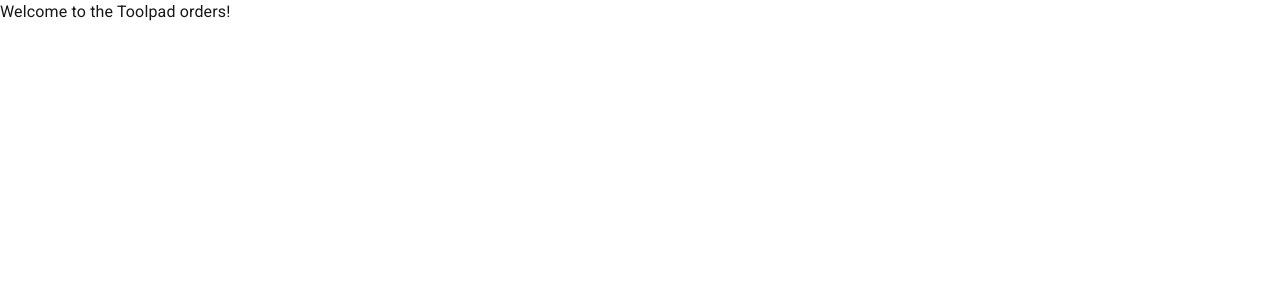
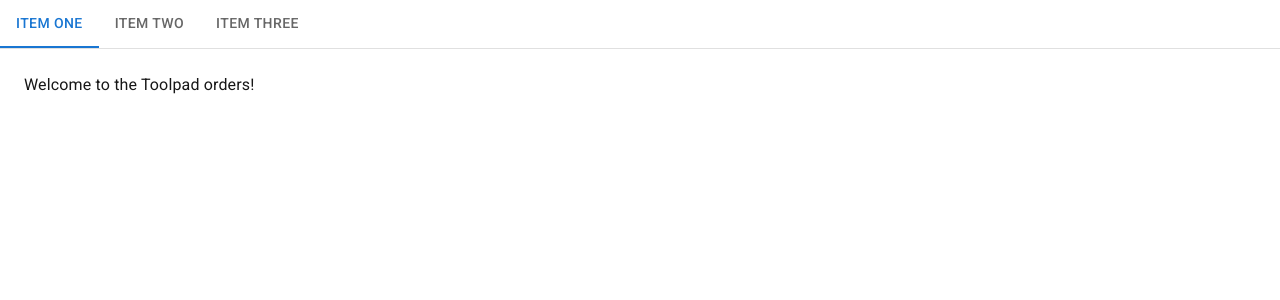
Before and after one commit to denizzhansahin/obs_nestjs_nextjs_graphql, a Next.js app in the folder client/: page /pages/ADMIN_PANEL/ogrenci_islemleri in a window 1280 px wide. Shown: the top 300 px of the page. Built offline with nearby package versions, Linux system fonts and the light colour scheme.

Commit message:
first commit

```diff
--- a/client/app/pages/ADMIN_PANEL/ogrenci_islemleri/ogrenci_edit/page.tsx
+++ b/client/app/pages/ADMIN_PANEL/ogrenci_islemleri/ogrenci_edit/page.tsx
@@ -2,7 +2,7 @@
 import Typography from '@mui/material/Typography';
 
 
-export default function OrdersPage() {
+export default function OgrenciEdit() {
 
 
   return (
--- a/client/app/pages/ADMIN_PANEL/ogrenci_islemleri/ogrenci_ekle/page.tsx
+++ b/client/app/pages/ADMIN_PANEL/ogrenci_islemleri/ogrenci_ekle/page.tsx
@@ -2,7 +2,7 @@
 import Typography from '@mui/material/Typography';
 
 
-export default function OrdersPage() {
+export default function OgrenciEkle() {
 
 
   return (
--- a/client/app/pages/ADMIN_PANEL/ogrenci_islemleri/page.tsx
+++ b/client/app/pages/ADMIN_PANEL/ogrenci_islemleri/page.tsx
@@ -1,13 +1,66 @@
+"use client"
 import * as React from 'react';
-import Typography from '@mui/material/Typography';
+import Tabs from '@mui/material/Tabs';
+import Tab from '@mui/material/Tab';
+import Box from '@mui/material/Box';
+import OgrenciEdit from './ogrenci_edit/page';
+import OgrenciEkle from './ogrenci_ekle/page';
+import PageOgrenciTable from './ogrenci_list/page';
 
+interface TabPanelProps {
+  children?: React.ReactNode;
+  index: number;
+  value: number;
+}
 
-export default function OrdersPage() {
-
+function CustomTabPanel(props: TabPanelProps) {
+  const { children, value, index, ...other } = props;
 
   return (
-    <Typography>
-      Welcome to the Toolpad orders!
-    </Typography>
+    <div
+      role="tabpanel"
+      hidden={value !== index}
+      id={`simple-tabpanel-${index}`}
+      aria-labelledby={`simple-tab-${index}`}
+      {...other}
+    >
+      {value === index && <Box sx={{ p: 3 }}>{children}</Box>}
+    </div>
   );
 }
+
+function a11yProps(index: number) {
+  return {
+    id: `simple-tab-${index}`,
+    'aria-controls': `simple-tabpanel-${index}`,
+  };
+}
+
+export default function OgrenciIslemleriTabs() {
+  const [value, setValue] = React.useState(0);
+
+  const handleChange = (event: React.SyntheticEvent, newValue: number) => {
+    setValue(newValue);
+  };
+
+  return (
+    <Box sx={{ width: '100%' }}>
+      <Box sx={{ borderBottom: 1, borderColor: 'divider' }}>
+        <Tabs value={value} onChange={handleChange} aria-label="basic tabs example">
+          <Tab label="Item One" {...a11yProps(0)} />
+          <Tab label="Item Two" {...a11yProps(1)} />
+          <Tab label="Item Three" {...a11yProps(2)} />
+        </Tabs>
+      </Box>
+      <CustomTabPanel value={value} index={0}>
+        <OgrenciEdit/>
+      </CustomTabPanel>
+      <CustomTabPanel value={value} index={1}>
+        <OgrenciEkle/>
+      </CustomTabPanel>
+      <CustomTabPanel value={value} index={2}>
+        <PageOgrenciTable/>
+      </CustomTabPanel>
+    </Box>
+  );
+}
--- a/client/app/pages/ADMIN_PANEL/page.tsx
+++ b/client/app/pages/ADMIN_PANEL/page.tsx
@@ -15,6 +15,7 @@
 import Toolbar from '@mui/material/Toolbar';
 import Typography from '@mui/material/Typography';
 import PageOgrenciTable from './ogrenci_islemleri/ogrenci_list/page';
+import OgrenciIslemleriTabs from './ogrenci_islemleri/page';
 
 const drawerWidth = 240;
 
@@ -40,7 +41,7 @@
       case 'GenelBilgiler':
         return <PageOgrenciTable />;
       case 'OgrenciBilgileri':
-        return <PageOgrenciTable />;
+        return <OgrenciIslemleriTabs />;
       default:
         return <div>Seçilen içerik bulunamadı.</div>;
     }
```
